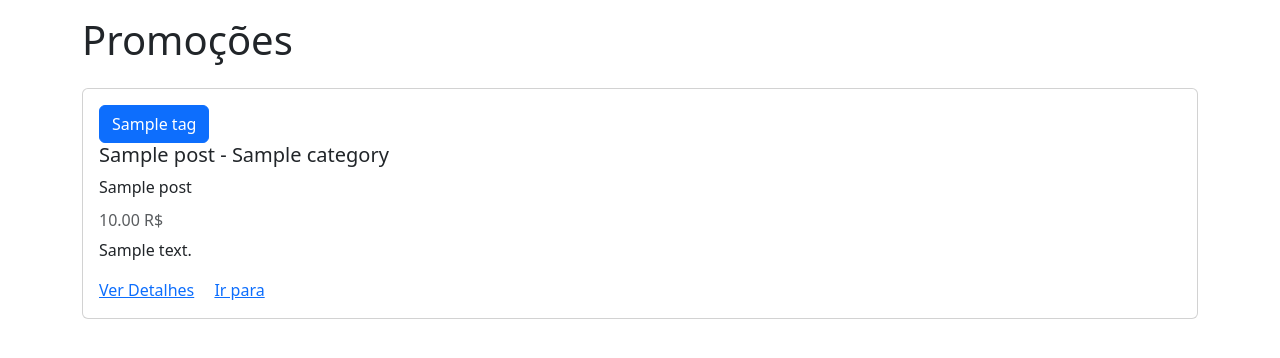
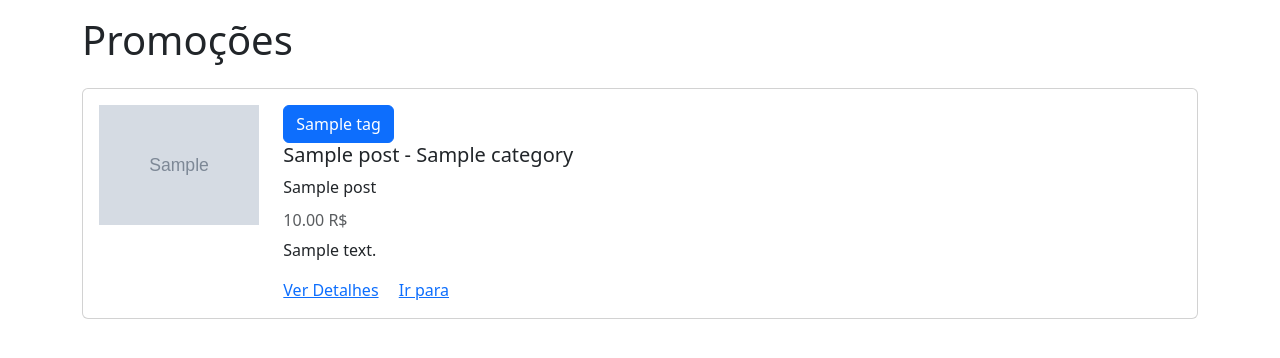
Before and after one commit to own4rd/promotion_app_yt, a Django app: page / in a window 1280 px wide. Shown: the part 56-414 px from the top of the page. Run offline with Django 4.2, Linux system fonts and the light colour scheme; tables that the repository leaves empty hold one stand-in row (values such as "Sample post"); grey boxes marked "Sample" are stand-in pictures; some libraries are stand-ins or nearby versions.

Commit message:
Adicionando suporte imagens

```diff
--- a/core/settings.py
+++ b/core/settings.py
@@ -12,6 +12,7 @@ https://docs.djangoproject.com/en/4.2/ref/settings/
 
 from pathlib import Path
 from decouple import config
+import os
 
 # Build paths inside the project like this: BASE_DIR / 'subdir'.
 BASE_DIR = Path(__file__).resolve().parent.parent
@@ -134,3 +135,6 @@ DEFAULT_AUTO_FIELD = 'django.db.models.BigAutoField'
 INTERNAL_IPS = [
     "127.0.0.1", #.env
 ]
+
+MEDIA_URL = '/media/'
+MEDIA_ROOT = os.path.join(BASE_DIR, 'media')
--- a/core/urls.py
+++ b/core/urls.py
@@ -2,8 +2,13 @@ from django.contrib import admin
 from django.urls import path
 from home import views
 from debug_toolbar.toolbar import debug_toolbar_urls
+from django.conf import settings
+from django.conf.urls.static import static
 
 urlpatterns = [
     path('', views.home_view),
     path('admin/', admin.site.urls),
 ] + debug_toolbar_urls()
+
+if settings.DEBUG:
+    urlpatterns += static(settings.MEDIA_URL, document_root=settings.MEDIA_ROOT)
--- a/home/templates/home/index.html
+++ b/home/templates/home/index.html
@@ -42,6 +42,11 @@
             <div class="col-12 pt-3">
                 <div class="card">
                     <div class="card-body">
+                        <div class="row">
+                            <div class="col-2">
+                                <img src="{{promotion.image.url}}" alt="" class="w-100">
+                            </div>
+                            <div class="col-10">
                                 <div>
                                     {% for tag in promotion.tags.all %}
                                     <button type="button" class="btn btn-primary">{{ tag }}</button>
@@ -56,6 +61,8 @@
                             </div>
                         </div>
                     </div>
+                </div>
+            </div>
             {% endfor %}
         </div>
     </div>
--- a/promotions/models/post.py
+++ b/promotions/models/post.py
@@ -12,6 +12,7 @@ class Post(models.Model):
     category = models.ForeignKey(Category, on_delete=models.PROTECT, related_name='posts')
     tags = models.ManyToManyField(Tag)
     price = models.DecimalField(max_digits=10, decimal_places=2)
+    image = models.ImageField(upload_to='posts/images/')
 
     def __str__(self):
         return self.title
--- a/requirements.txt
+++ b/requirements.txt
@@ -1,5 +1,6 @@
 asgiref==3.8.1
 Django==5.1.1
 django-debug-toolbar==5.0.1
+pillow==11.2.1
 python-decouple==3.8
 sqlparse==0.5.1
```
Also changed, not shown: media/posts/images/camiseta.jpg (added), posts/images/camiseta.jpg (added), promotions/migrations/0005_post_image.py (added). Lines whose indentation alone changed are shown as unchanged.
